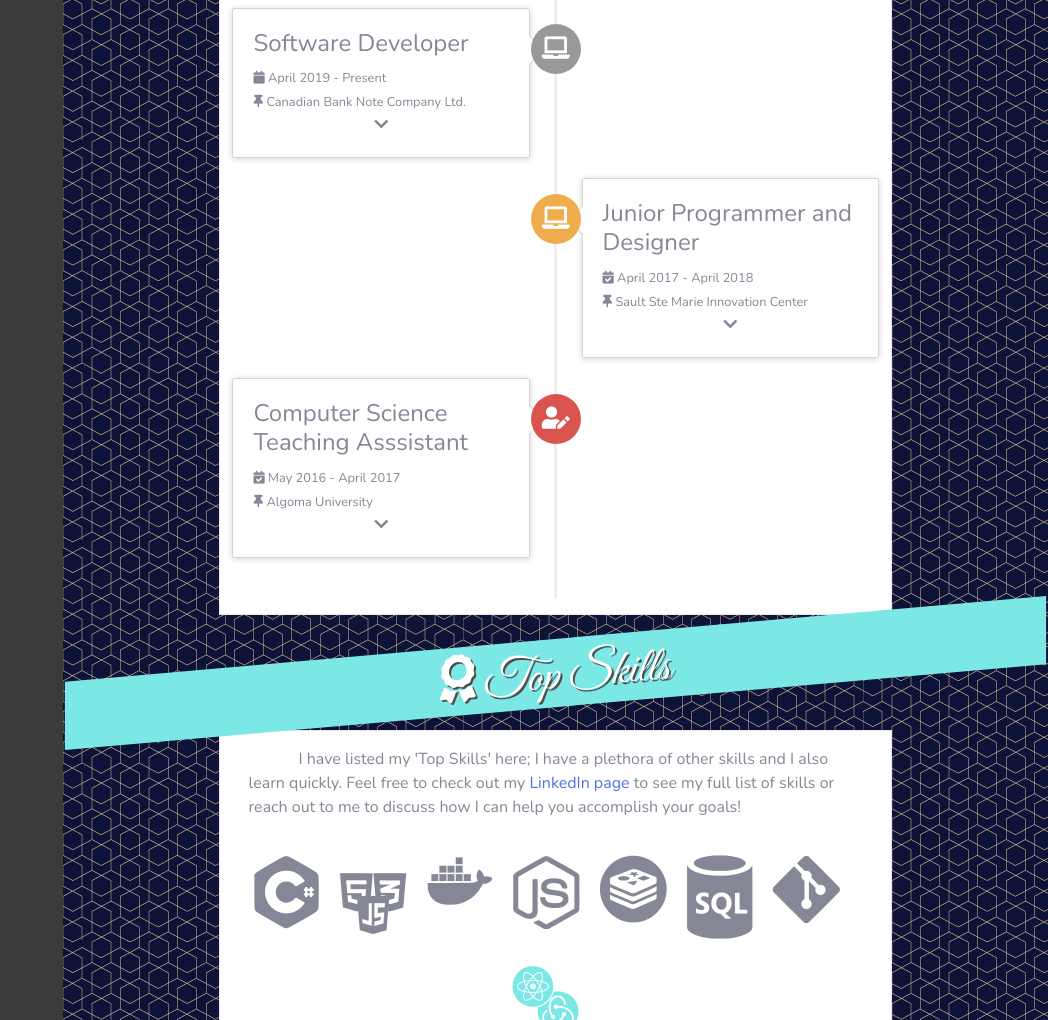
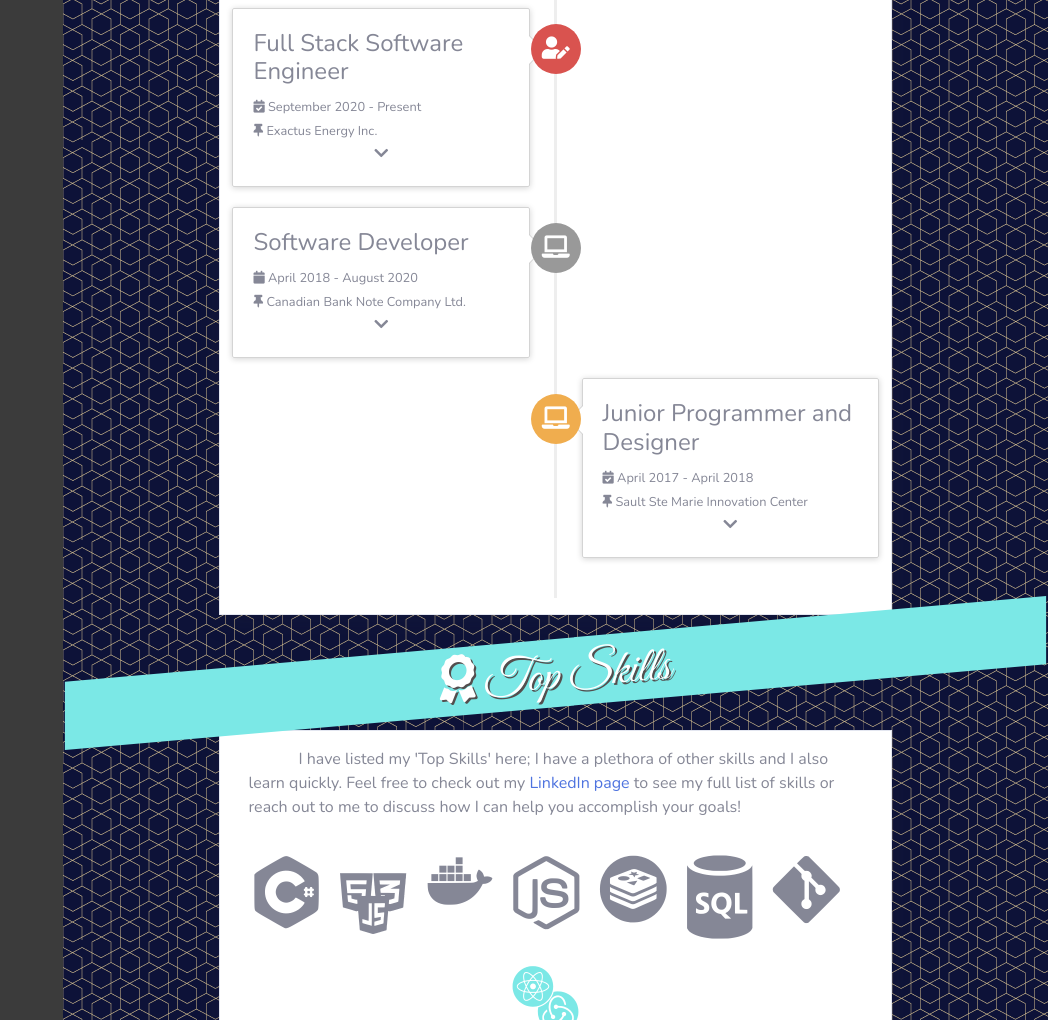
Before and after one commit to sydturn/sydturn.github.io, a website with bundled scripts: page index.html in a window 1280 px wide. Shown: the part 1460-2480 px from the top of the page, without its empty margins (232-1280 px from the left). Built offline with nearby package versions, Linux system fonts and the light colour scheme; a web font is replaced by a local one.

Commit message:
added exactus energy to resume and web pages

```diff
--- a/index.html
+++ b/index.html
@@ -68,7 +68,7 @@
           <i class="stip fab fa-github"></i>
           <span class="link-description">My Portfolio</span>
         </a>
-        <a class="nav-link" href="./img/Turnbull Resume 2020.pdf" download>
+        <a class="nav-link" href="./img/Turnbull_Resume_2020.pdf" download>
           <i class="stip fas fa-download"></i>
           <span class="link-description">Get a copy of my Resume!</span>
         </a>
@@ -148,20 +148,41 @@
               <hr class="sidebar-divider my-1">
               <ul class="timeline">
                   <li class="my-dropdown">
+                    <div class="timeline-badge danger"><i class="fas fa-user-edit"></i></div>
+                    <div class="timeline-panel">
+                      <div class="timeline-heading">
+                        <h4 class="timeline-title">Full Stack Software Engineer</h4>
+                        <span><small class="text-muted"><i class="fas fa-calendar-check"></i> September 2020 - Present</small></span><br/>
+                        <span><small class="text-muted"><i class="fas fa-thumbtack"></i> Exactus Energy Inc.</small></span>
+                        <i class="fa fa-chevron-down bouncing-chevron" aria-hidden="true"></i>
+                      </div>
+                      <div class="my-dropdown-content timeline-body">
+                        <ul>
+                          <li>Working as a team and as an individual to develop applications used internally which function to standardize employee workflows while increasing the efficency of internal processes.</li>
+                          <li>Sharing knowledge of software processes, proceedures, and standards in order to be able to integrate sustainable software development practices in order to help futureproof future applications.</li>
+                          <li>Utilizing Python, Django, Angular and C# to maintain and create a variety of cloud hosted, as well as desktop hosted applications.</li>
+                          <li>Utilizing Google Cloud Platform (GCP) to host applications while taking advantage of various Googleapis libraries as well as other large software apis such as Dropbox and Smartsheet</li>
+                          <li>Developing and utilizing PostgresSQL database schemas in order to further development of sustainable applications.</li>
+                        </ul>
+                      </div>
+                    </div>
+                  </li>
+
+                  <li class="my-dropdown">
                     <div class="timeline-badge"><i class=" fas fa-laptop"></i></div>
                     <div class="timeline-panel">
                       <div class="timeline-heading">
                         <h4 class="timeline-title">Software Developer</h4>
-                        <span><small class="text-muted"><i class="fas fa-calendar"></i> April 2019 - Present </small></span><br/>
+                        <span><small class="text-muted"><i class="fas fa-calendar"></i> April 2018 - August 2020 </small></span><br/>
                         <span><small class="text-muted"><i class="fas fa-thumbtack"></i> Canadian Bank Note Company Ltd. </small></span> <br/>
                         <i class="fa fa-chevron-down bouncing-chevron" aria-hidden="true"></i>
                       </div>
                       <div class="my-dropdown-content timeline-body">
                         <ul>
-                          <li>Working as a team to develop responsible gaming web applications using a React+Redux front end with a node.js core which utilizes a redis data store and multiple SQL Databases. </li>
-                          <li>Modernizing and integrating existing C# asp.net applications into the structure and functionality of new responsible gaming web applications. </li>
-                          <li>Researching, updating and developing SQL database designs to function alongside both new and pre-existing  applications.</li>
-                          <li>Utilizing Team Foundation Server and Team Foundation Version Control for project management alongside GoCD pipeline deployments for both linux and windows based applications.</li>
+                          <li>Worked as a team to develop responsible gaming web applications using a React+Redux front end with a node.js core (as microserves) which utilizesd a redis data store and multiple SQL Databases. </li>
+                          <li>Modernized and integrated existing C# asp.net applications into the structure and functionality of new responsible gaming web applications. </li>
+                          <li>Researched, updated and developed SQL database designs to function alongside both new and pre-existing applications.</li>
+                          <li>Utilized Team Foundation Server and Team Foundation Version Control for project management alongside GoCD pipeline deployments for both linux and windows based applications.</li>
                         </ul>
                       </div>
                     </div>
@@ -182,25 +203,6 @@
                           <li>Created and implemented wireframes according to documentation as well as client specifications. </li>
                           <li>Utilized knowledge and understanding of core UX concepts in order to design and present seamless, modern, and attractive user experiences.</li>
                           <li>Met with clients to develop guidelines according to the client’s preferences and needs. </li>
-                        </ul>
-                      </div>
-                    </div>
-                  </li>
-
-                  <li class="my-dropdown">
-                    <div class="timeline-badge danger"><i class="fas fa-user-edit"></i></div>
-                    <div class="timeline-panel">
-                      <div class="timeline-heading">
-                        <h4 class="timeline-title">Computer Science Teaching Asssistant</h4>
-                        <span><small class="text-muted"><i class="fas fa-calendar-check"></i> May 2016 - April 2017</small></span><br/>
-                        <span><small class="text-muted"><i class="fas fa-thumbtack"></i> Algoma University</small></span>
-                        <i class="fa fa-chevron-down bouncing-chevron" aria-hidden="true"></i>
-                      </div>
-                      <div class="my-dropdown-content timeline-body">
-                        <ul>
-                          <li>Assisted students in learning programming related concepts.</li>
-                          <li>Assessed students' performance based on assignment and course requirements.</li>
-                          <li>Questioned students in order to enforce their understanding of relevant topics.</li>
                         </ul>
                       </div>
                     </div>
```
Also changed, not shown: 404.html (+1 -1 lines), 2 other files.
